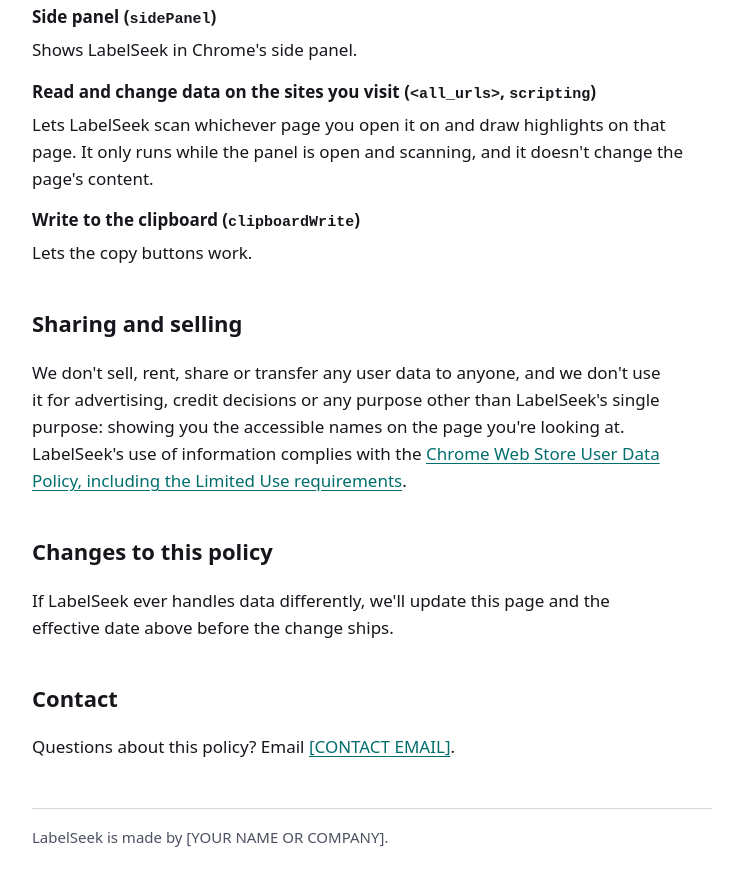
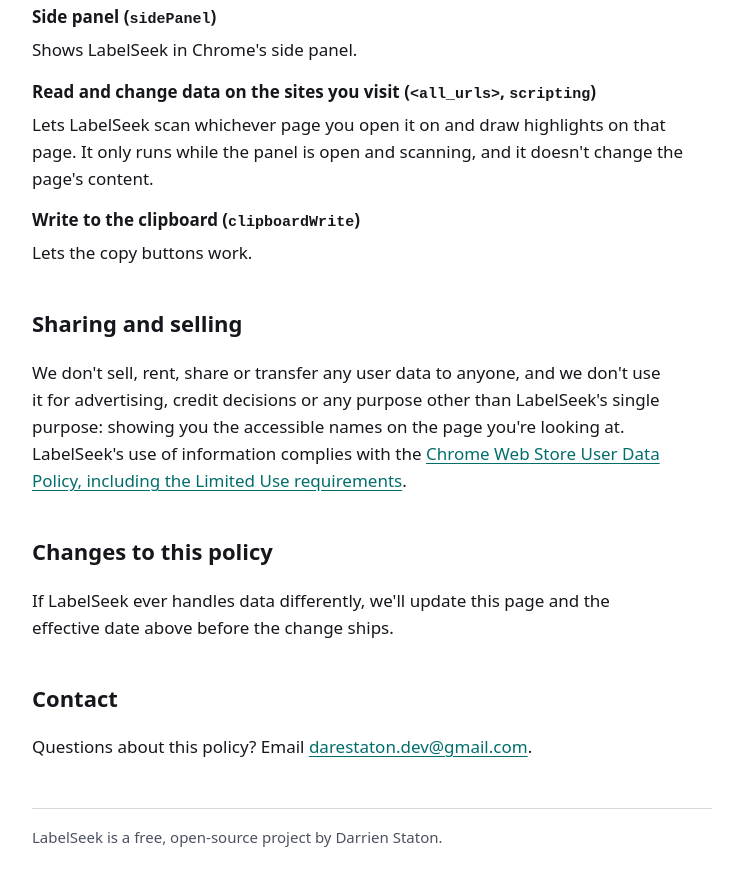
Before and after one commit to darestaton/labelseek, a browser extension: page docs/privacy.html in a window 1280 px wide. Shown: the part 1402-2287 px from the top of the page, without its empty margins (268-1011 px from the left). Drawn offline with Linux system fonts and the light colour scheme.

Commit message:
Add contact email and author name to privacy policy

```diff
--- a/docs/privacy.html
+++ b/docs/privacy.html
@@ -87,9 +87,9 @@
   <p>If LabelSeek ever handles data differently, we'll update this page and the effective date above before the change ships.</p>
 
   <h2>Contact</h2>
-  <p>Questions about this policy? Email <a href="mailto:[CONTACT EMAIL]">[CONTACT EMAIL]</a>.</p>
+  <p>Questions about this policy? Email <a href="mailto:darestaton.dev@gmail.com">darestaton.dev@gmail.com</a>.</p>
 
-  <footer>LabelSeek is made by [YOUR NAME OR COMPANY].</footer>
+  <footer>LabelSeek is a free, open-source project by Darrien Staton.</footer>
 </main>
 </body>
 </html>
```
